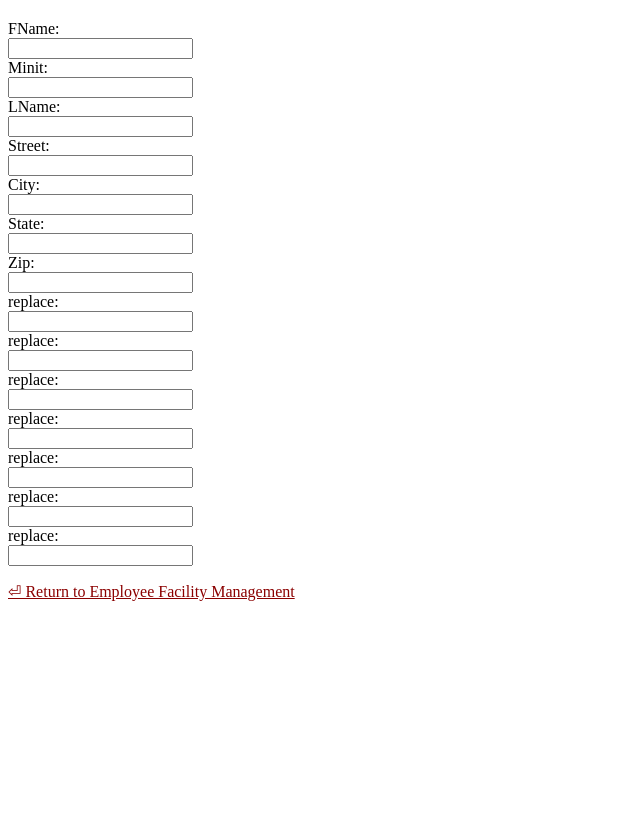
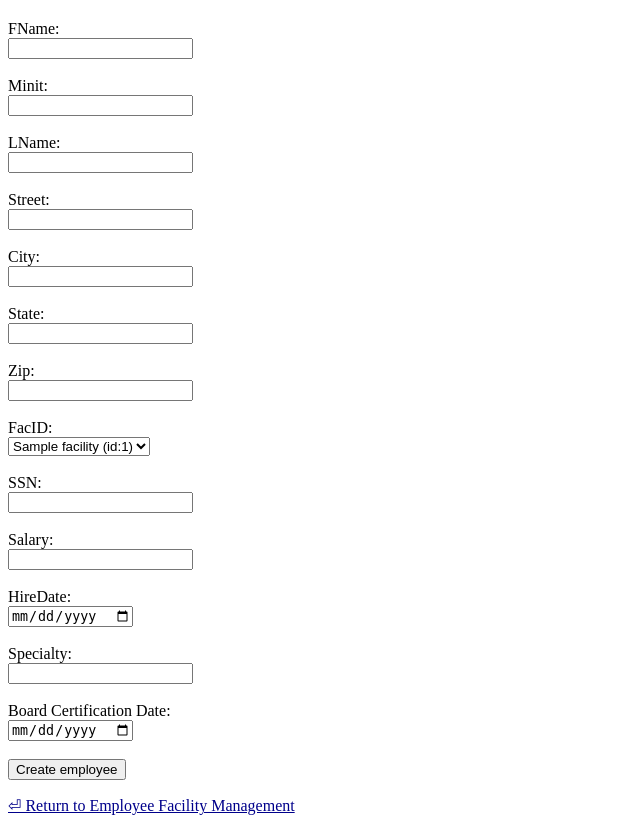
Before and after one commit to tatater56/DBMS-Final-MHS, a Flask app: page /NewEmployee/Doctor in a window 1280 px wide. Shown: the part 107-938 px from the top of the page, without its empty margins (0-640 px from the left). Before the commit the page ends 708 px from the top, so only its background shows below. Run offline with Flask 3, Linux system fonts and the light colour scheme; tables that the repository leaves empty hold one stand-in row (values such as "Sample post").

Commit message:
More work on employee functionality, readme update, seperate route files

```diff
--- a/app.py
+++ b/app.py
@@ -1,7 +1,7 @@
 from flask import Flask
 app = Flask(__name__)
 
-import routes
+import routes.routes
 
 if __name__ == '__main__':
     app.run()
--- a/database/db.py
+++ b/database/db.py
@@ -2,6 +2,8 @@ from mysql.connector import connect
 from mysql.connector.connection import MySQLConnection
 
 from typing import Optional
+
+from util import is_empty_string
 
 _config = {
     "host": "localhost",
@@ -17,6 +19,39 @@ def get_connection() -> Optional[MySQLConnection]:
         print("Could not connect to db: ", err)
 
     return None
+
+def select_all(table_name):
+    if is_empty_string(table_name):
+        return []
+
+    sql = "select * from %s;" % table_name
+    cnx = get_connection()
+    result = []
+
+    if(cnx and cnx.is_connected()):
+        with cnx.cursor(dictionary = True) as cursor:
+            cursor.execute(sql)
+            result = cursor.fetchall()
+    cnx.close()
+
+    return result
+
+def select(table_name, id_column, id_value):
+    if is_empty_string(table_name) or is_empty_string(id_column) or is_empty_string(id_value):
+        return {}
+
+    sql = "select * from %s where %s=%s;" % (table_name, id_column, id_value)
+    cnx = get_connection()
+    result = {}
+
+    if(cnx and cnx.is_connected()):
+        with cnx.cursor(dictionary = True) as cursor:
+            cursor.execute(sql)
+            result = cursor.fetchone()
+    cnx.close()
+
+    return result
+
 
 def create_db():
     print("create_db() called!")
@@ -38,3 +73,5 @@ def execute_script(file_path):
                 for query in text:
                     if(query and (not query.isspace())):
                         cursor.execute(query + ";")
+
+    cnx.close()
--- /dev/null
+++ b/database/facility.py
@@ -0,0 +1,9 @@
+import database.db as db
+
+def get_all():
+    print("facility.get_all() called!")
+    return db.select_all('facility')
+
+def get(FacID):
+    print(f"facility.get({FacID} called!)")
+    return db.select('facility', 'FacID', FacID)
--- a/routes.py
+++ /dev/null
@@ -1,77 +0,0 @@
-from flask import render_template, url_for, redirect, request
-from __main__ import app
-
-import database.employee as employee
-import database.db as db
-
-from typing import Optional
-
-### Main menu ###
-
-@app.route('/')
-def main_page():
-    return render_template('MainMenu.html',
-                            message = request.args.get("message", default = None))
-
-
-### Employee ###
-
-@app.route('/EmployeeFacilityManagement')
-def efm_page():
-    return render_template('EmployeeFacilityManagement.html',
-                            message = request.args.get("message", default = None),
-                            employees = employee.get_all())
-
-@app.route('/NewEmployee/<JobClass>')
-def new_employee_page(JobClass):
-    return render_template('employee/new.html', JobClass=JobClass)
-
-@app.route('/api/NewEmployee')
-def api_new_employee():
-    return redirect(url_for('efm_page', message='New employee created'))
-
-@app.route('/UpdateEmployee/<EmpID>')
-def update_employee_page(EmpID):
-    return render_template('employee/update.html', employee=employee.get(EmpID))
-
-@app.route('/api/UpdateEmployee')
-def api_update_employee():
-    return redirect(url_for('efm_page', message='Employee updated'))
-
-@app.route('/DeleteEmployee/<EmpID>')
-def delete_employee_page(EmpID):
-    return render_template('employee/delete.html', employee=employee.get(EmpID))
-
-@app.route('/api/DeleteEmployee')
-def api_delete_employee():
-    return redirect(url_for('efm_page', message='Employee deleted'))
-
-
-
-### Patient pages ###
-
-@app.route('/PatientManagement')
-def pm_page():
-    return render_template('PatientManagement.html',
-                            message = request.args.get("message", default = None))
-
-
-### Management pages ###
-
-@app.route('/ManagementReporting')
-def mr_page():
-    return render_template('ManagementReporting.html',
-                            message = request.args.get("message", default = None))
-
-
-### DB ###
-
-@app.route('/api/CreateDB')
-def api_create_db():
-    db.create_db()
-    return redirect(url_for('main_page', message='DB created'))
-
-@app.route('/api/PopulateDB')
-def api_populate_db():
-    db.populate_db()
-    return redirect(url_for('main_page', message='DB populated'))
--- /dev/null
+++ b/routes/employee_facility_routes.py
@@ -0,0 +1,69 @@
+from flask import render_template, url_for, redirect, request
+from __main__ import app
+
+import database.employee as employee
+import database.facility as facility
+import database.db as db
+
+
+# Main page
+
+@app.route('/EmployeeFacilityManagement')
+def efm_page():
+    return render_template('EmployeeFacilityManagement.html',
+                            message = request.args.get("message", default = None),
+                            employees = employee.get_all())
+
+
+# New employee
+
+@app.route('/NewEmployee/<JobClass>')
+def new_employee_page(JobClass):
+    return render_template('employee/new.html',
+                            JobClass=JobClass,
+                            facilities=facility.get_all())
+
+@app.route('/api/NewEmployee', methods=['POST'])
+def api_new_employee():
+    form_dict = {k: v for k, v in request.form.items()}
+    result = employee.create(form_dict)
+    if(result):
+        return redirect(url_for('efm_page',
+                                message=f'New employee created (id:{result})'))
+    else:
+        return redirect(url_for('efm_page',
+                                message='Error encountered while attempting to create empployee!'))
+
+
+# Update employee
+
+@app.route('/UpdateEmployee/<EmpID>')
+def update_employee_page(EmpID):
+    return render_template('employee/update.html',
+                            employee=employee.get(EmpID))
+
+@app.route('/api/UpdateEmployee', methods=['POST'])
+def api_update_employee():
+    return redirect(url_for('efm_page',
+                            message='Employee updated'))
+
+
+# Delete employee
+
+@app.route('/DeleteEmployee/<EmpID>')
+def delete_employee_page(EmpID):
+    return render_template('employee/delete.html',
+                            employee=employee.get(EmpID))
+
+@app.route('/api/DeleteEmployee/<EmpID>')
+def api_delete_employee(EmpID):
+    if(EmpID):
+        result = employee.delete(EmpID)
+        return redirect(url_for('efm_page',
+                                message='Employee deleted'))
+    else:
+        return redirect(url_for('efm_page',
+                                message='Employee could not be deleted, no EmpID given'))
+
+
+# TODO: facilities
--- a/sql/mhs-create-db.sql
+++ b/sql/mhs-create-db.sql
@@ -71,7 +71,7 @@ CREATE TABLE `admin` (
 DROP TABLE IF EXISTS `doctor`;
 CREATE TABLE `doctor` (
   `EmpID` int(11) NOT NULL,
-  `Speciality` varchar(50) DEFAULT NULL,
+  `Specialty` varchar(50) DEFAULT NULL,
   `BC_Date` date DEFAULT NULL,
   PRIMARY KEY (`EmpID`),
   CONSTRAINT `FK_doctor_employee` FOREIGN KEY (`EmpID`) REFERENCES `employee` (`EmpID`) ON DELETE CASCADE ON UPDATE CASCADE
--- a/sql/mhs-populate-db.sql
+++ b/sql/mhs-populate-db.sql
@@ -27,7 +27,7 @@ INSERT INTO `employee` (`EmpID`, `FName`, `Minit`, `LName`, `Street`, `City`, `S
 (8, 'Sally', 'H', 'Kacpersky', '555 Some Rd', 'Anytown', 'CA', '54321', 3, 'Admin', 246801355, '70000.00', '2020-01-01');
 
 -- Populate employee jobclasses
-INSERT INTO `doctor` (`EmpID`, `Speciality`, `BC_Date`) VALUES
+INSERT INTO `doctor` (`EmpID`, `Specialty`, `BC_Date`) VALUES
 (1, 'Cardiology', '2010-01-01'),
 (5, 'Pediatrics', '2016-01-01');
 
--- a/static/style.css
+++ b/static/style.css
@@ -15,5 +15,5 @@ table {
 }
 
 a, a:visited, a:hover, a:active {
-  color: darkred;
+  color: darkblue;
 }
--- a/templates/employee/new.html
+++ b/templates/employee/new.html
@@ -20,48 +20,75 @@
     <main>
         <form action="/api/NewEmployee" method="post">
             <label for="FName">FName:</label><br>
-            <input type="text" id="FName" name="FName"><br>
+            <input type="text" id="FName" name="FName"><br><br>
 
             <label for="Minit">Minit:</label><br>
-            <input type="text" id="Minit" name="Minit"><br>
+            <input type="text" id="Minit" name="Minit"><br><br>
 
             <label for="LName">LName:</label><br>
-            <input type="text" id="LName" name="LName"><br>
+            <input type="text" id="LName" name="LName"><br><br>
 
             <label for="Street">Street:</label><br>
-            <input type="text" id="Street" name="Street"><br>
+            <input type="text" id="Street" name="Street"><br><br>
 
             <label for="City">City:</label><br>
-            <input type="text" id="City" name="City"><br>
+            <input type="text" id="City" name="City"><br><br>
 
             <label for="State">State:</label><br>
-            <input type="text" id="State" name="State"><br>
+            <input type="text" id="State" name="State"><br><br>
 
             <label for="Zip">Zip:</label><br>
-            <input type="text" id="Zip" name="Zip"><br>
+            <input type="number" step="1" min="0" id="Zip" name="Zip"><br><br>
 
-            <label for="replace">replace:</label><br>
-            <input type="text" id="replace" name="replace"><br>
+            <label for="FacID">FacID:</label><br>
+            <select id="FacID" name="FacID">
+                {% for facility in facilities %}
+                    <option value="{{ facility['FacID'] }}">{{ facility['Name'] }} (id:{{ facility['FacID'] }})</option>
+                {% endfor %}
+            </select><br><br>
 
-            <label for="replace">replace:</label><br>
-            <input type="text" id="replace" name="replace"><br>
+            <label for="SSN">SSN:</label><br>
+            <input type="number" step="1" min="0" id="SSN" name="SSN"><br><br>
 
-            <label for="replace">replace:</label><br>
-            <input type="text" id="replace" name="replace"><br>
+            <label for="Salary">Salary:</label><br>
+            <input type="number" step="1" min="0" id="Salary" name="Salary"><br><br>
 
-            <label for="replace">replace:</label><br>
-            <input type="text" id="replace" name="replace"><br>
+            <label for="HireDate">HireDate:</label><br>
+            <input type="date" id="HireDate" name="HireDate"><br><br>
 
-            <label for="replace">replace:</label><br>
-            <input type="text" id="replace" name="replace"><br>
+            {% if JobClass == 'Doctor' %}
+                <input type="hidden" id="JobClass" name="JobClass" value="Doctor">
 
-            <label for="replace">replace:</label><br>
-            <input type="text" id="replace" name="replace"><br>
+                <label for="Specialty">Specialty:</label><br>
+                <input type="text" id="Specialty" name="Specialty"><br><br>
 
-            <label for="replace">replace:</label><br>
-            <input type="text" id="replace" name="replace"><br>
+                <label for="BC_Date">Board Certification Date:</label><br>
+                <input type="date" id="BC_Date" name="BC_Date"><br><br>
 
+            {% elif JobClass == 'Nurse' %}
+                <input type="hidden" id="JobClass" name="JobClass" value="Nurse">
 
+                <label for="Certification">Certification:</label><br>
+                <input type="text" id="Certification" name="Certification"><br><br>
+
+            {% elif JobClass == 'HCP' %}
+                <input type="hidden" id="JobClass" name="JobClass" value="Other HCP">
+
+                <label for="JobTitle">JobTitle:</label><br>
+                <input type="text" id="JobTitle" name="JobTitle"><br><br>
+
+            {% elif JobClass == 'Admin' %}
+                <input type="hidden" id="JobClass" name="JobClass" value="Admin">
+
+                <label for="JobTitle">JobTitle:</label><br>
+                <input type="text" id="JobTitle" name="JobTitle"><br><br>
+
+            {% else %}
+                <section class="message">Warning! Invalid JobClass: {{JobClass}}</section>
+
+            {% endif %}
+
+            <input type="submit" value="Create employee">
         </form>
     </main>
     <footer>
--- /dev/null
+++ b/util.py
@@ -0,0 +1,34 @@
+from datetime import datetime
+
+def is_empty_string(param):
+    return not (param and isinstance(param, str) and not param.isspace())
+
+def validate_date(input_date):
+    try:
+        datetime.strptime(input_date, '%Y-%m-%d')
+        return input_date
+    except (ValueError, TypeError):
+        return None
+
+def validate_int(input_int):
+    if is_empty_string(input_int):
+        return None
+    elif input_int.isdigit():
+        return int(input_int)
+    else:
+        return None
+
+if __name__ == '__main__':
+    print('Testing is_empty_string')
+    for x in [is_empty_string(None),
+                is_empty_string(''),
+                is_empty_string('foobar'),
+                is_empty_string('false')]:
+        print(x)
+
+    print('Testing validate_date')
+    for x in [validate_date(None),
+                validate_date(''),
+                validate_date('2020-01-01'),
+                validate_date('foobar')]:
+        print(x)
```
Also changed, not shown: database/employee.py (+82 -20 lines), routes/management_reporting_routes.py (added, +14 -0 lines), routes/patient_management_routes.py (added, +32 -0 lines), routes/routes.py (added, +21 -0 lines), templates/employee/delete.html (+39 -0 lines), readme.txt.
